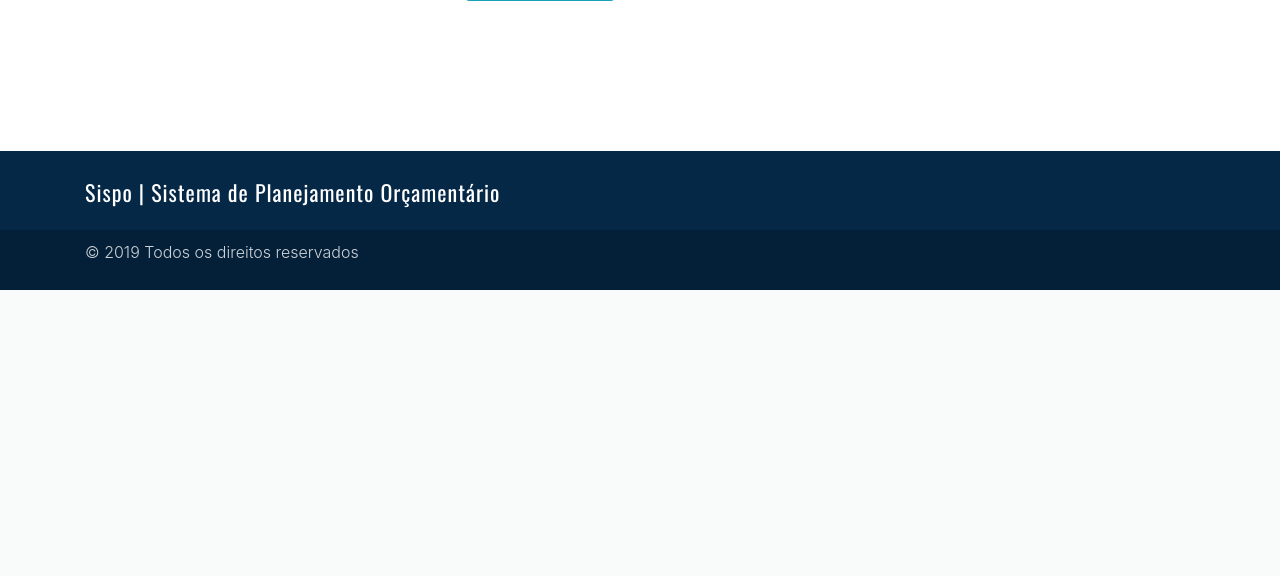
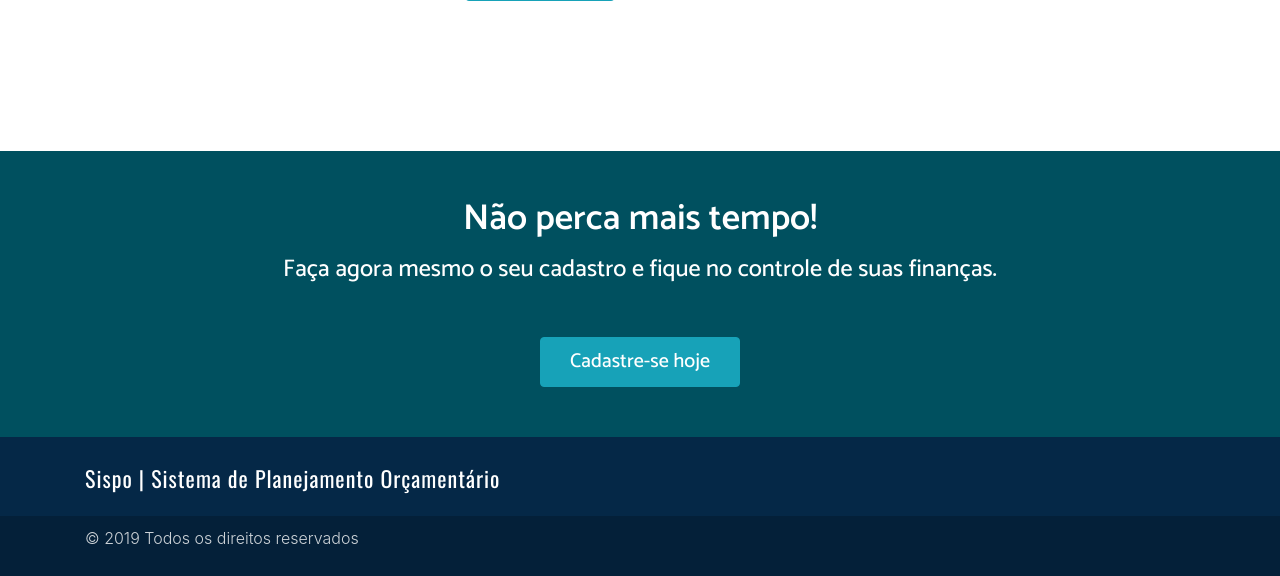
Before and after one commit to lucas95santos/sispo, a PHP site: page / in a window 1280 px wide. Shown: the part 3659-4235 px from the top of the page. Before the commit the page ends 3949 px from the top, so only its background shows below. Run offline with PHP 8.4, Linux system fonts and the light colour scheme.

Commit message:
Seção de cadastro no fim da página adicionada

```diff
--- a/views/bootstrap-4.3.1/css/styles.css
+++ b/views/bootstrap-4.3.1/css/styles.css
@@ -275,6 +275,25 @@ body {
     font-weight: 500;
 }
 
+.section-cadastro {
+    background-color: #00505f;
+    color: #fff;
+    font-family: Catamaran;
+    padding: 50px;
+}
+
+.cadastro-title {
+    font-size: 36px;
+    line-height: 35px;
+    font-weight: 600;
+}
+
+.cadastro-text {
+    font-size: 24px;
+    line-height: 35px;
+    font-weight: 500;
+}
+
 /******************** Footer ********************/
 
 .footer-copyright {
--- a/views/landing-page.php
+++ b/views/landing-page.php
@@ -176,6 +176,20 @@
             </div>
         </section>
 
+        <section class="section-cadastro">
+            <div class="container">
+                <div class="row">
+                    <div class="col-12 text-center">
+                        <p class="cadastro-title">Não perca mais tempo!</p>
+                        <p class="cadastro-text">Faça agora mesmo o seu cadastro e fique no controle de suas finanças.</p>
+                        <div class="text-center margin-btn-cadastro">
+                            <a class="btn btn-info btn-cadastro" href="#" title="Cadastre-se no Sispo">Cadastre-se hoje</a>
+                        </div>
+                    </div>
+                </div>
+            </div>
+        </section>
+
         <footer class="page-footer">
             <div class="container">
                 <div class="row justify-content-between">
```
